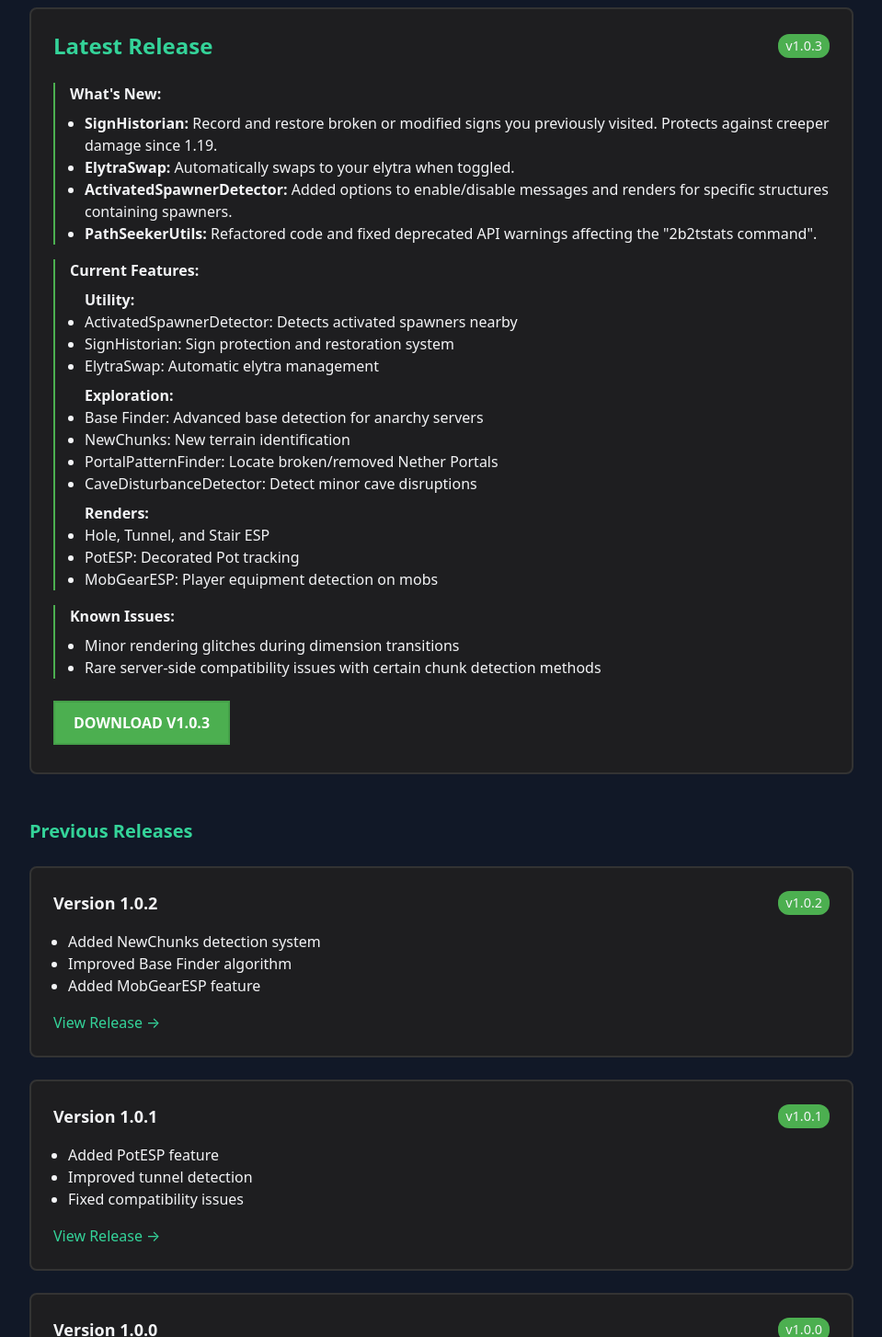
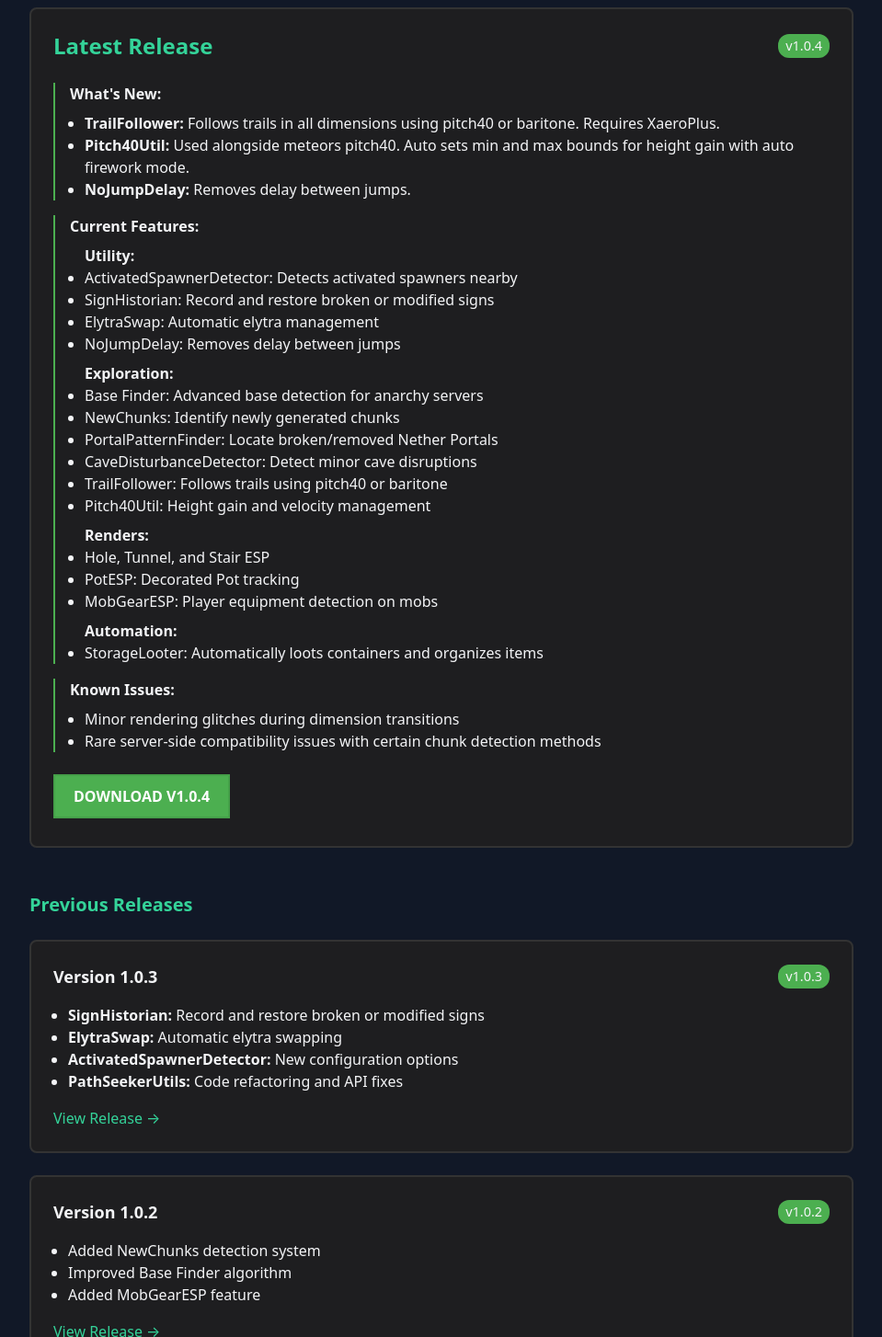
Before and after one commit to FaxHack/PathSeeker, a plain HTML site: page index.html in a window 1280 px wide. Shown: the part 1560-3014 px from the top of the page at 92% size, without its empty margins (160-1119 px from the left). Drawn offline with nearby package versions, Linux system fonts and the light colour scheme.

Commit message:
Update index.html

```diff
--- a/index.html
+++ b/index.html
@@ -153,15 +153,14 @@
             <div class="feature-card p-6 rounded-lg">
                 <div class="flex justify-between items-center mb-6">
                     <h3 class="text-2xl font-bold text-green-400">Latest Release</h3>
-                            <span class="version-tag">v1.0.3</span>
+                    <span class="version-tag">v1.0.4</span>
                 </div>
                 <div class="changelog-item">
                     <h4 class="font-bold mb-2">What's New:</h4>
                     <ul class="list-disc ml-4 mb-4">
-                                <li><strong>SignHistorian:</strong> Record and restore broken or modified signs you previously visited. Protects against creeper damage since 1.19.</li>
-                                <li><strong>ElytraSwap:</strong> Automatically swaps to your elytra when toggled.</li>
-                                <li><strong>ActivatedSpawnerDetector:</strong> Added options to enable/disable messages and renders for specific structures containing spawners.</li>
-                                <li><strong>PathSeekerUtils:</strong> Refactored code and fixed deprecated API warnings affecting the "2b2tstats command".</li>
+                        <li><strong>TrailFollower:</strong> Follows trails in all dimensions using pitch40 or baritone. Requires XaeroPlus.</li>
+                        <li><strong>Pitch40Util:</strong> Used alongside meteors pitch40. Auto sets min and max bounds for height gain with auto firework mode.</li>
+                        <li><strong>NoJumpDelay:</strong> Removes delay between jumps.</li>
                     </ul>
                 </div>
                 <div class="changelog-item">
@@ -169,19 +168,25 @@
                     <ul class="list-disc ml-4 mb-4">
                         <h5 class="font-semibold mt-2">Utility:</h5>
                         <li>ActivatedSpawnerDetector: Detects activated spawners nearby</li>
-                                <li>SignHistorian: Sign protection and restoration system</li>
+                        <li>SignHistorian: Record and restore broken or modified signs</li>
                         <li>ElytraSwap: Automatic elytra management</li>
+                        <li>NoJumpDelay: Removes delay between jumps</li>
 
                         <h5 class="font-semibold mt-2">Exploration:</h5>
                         <li>Base Finder: Advanced base detection for anarchy servers</li>
-                                <li>NewChunks: New terrain identification</li>
+                        <li>NewChunks: Identify newly generated chunks</li>
                         <li>PortalPatternFinder: Locate broken/removed Nether Portals</li>
                         <li>CaveDisturbanceDetector: Detect minor cave disruptions</li>
+                        <li>TrailFollower: Follows trails using pitch40 or baritone</li>
+                        <li>Pitch40Util: Height gain and velocity management</li>
 
                         <h5 class="font-semibold mt-2">Renders:</h5>
                         <li>Hole, Tunnel, and Stair ESP</li>
                         <li>PotESP: Decorated Pot tracking</li>
                         <li>MobGearESP: Player equipment detection on mobs</li>
+
+                        <h5 class="font-semibold mt-2">Automation:</h5>
+                        <li>StorageLooter: Automatically loots containers and organizes items</li>
                     </ul>
                 </div>
                 <div class="changelog-item">
@@ -192,8 +197,8 @@
                     </ul>
                 </div>
                 <div class="mt-6">
-                            <a href="https://github.com/FaxHack/PathSeeker/releases/tag/v1.0.3" class="minecraft-btn inline-block">
-                                Download v1.0.3
+                    <a href="https://github.com/FaxHack/PathSeeker/releases/tag/v1.0.4" class="minecraft-btn inline-block">
+                        Download v1.0.4
                     </a>
                 </div>
             </div>
@@ -203,6 +208,20 @@
         <div class="max-w-4xl mx-auto">
             <h3 class="text-xl font-bold mb-6 text-green-400">Previous Releases</h3>
             <div class="grid grid-cols-1 gap-6">
+                <div class="feature-card p-6 rounded-lg">
+                    <div class="flex justify-between items-center mb-4">
+                        <h4 class="text-lg font-bold">Version 1.0.3</h4>
+                        <span class="version-tag">v1.0.3</span>
+                    </div>
+                    <ul class="list-disc ml-4 mb-4">
+                        <li><strong>SignHistorian:</strong> Record and restore broken or modified signs</li>
+                        <li><strong>ElytraSwap:</strong> Automatic elytra swapping</li>
+                        <li><strong>ActivatedSpawnerDetector:</strong> New configuration options</li>
+                        <li><strong>PathSeekerUtils:</strong> Code refactoring and API fixes</li>
+                    </ul>
+                    <a href="https://github.com/FaxHack/PathSeeker/releases/tag/v1.0.3" class="text-green-400 hover:text-green-500">View Release →</a>
+                </div>
+
                 <div class="feature-card p-6 rounded-lg">
                     <div class="flex justify-between items-center mb-4">
                         <h4 class="text-lg font-bold">Version 1.0.2</h4>
```
Lines whose indentation alone changed are shown as unchanged.
